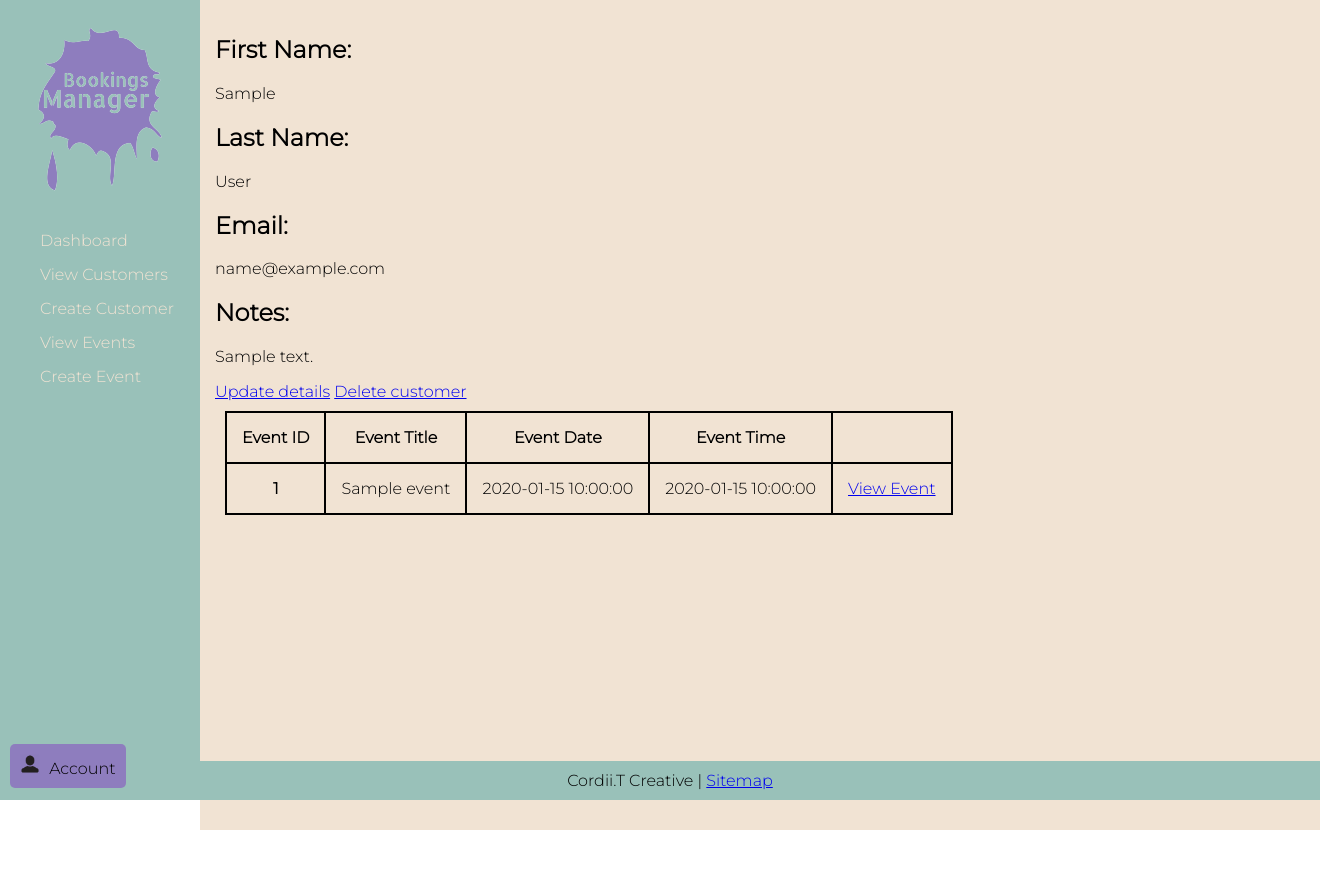
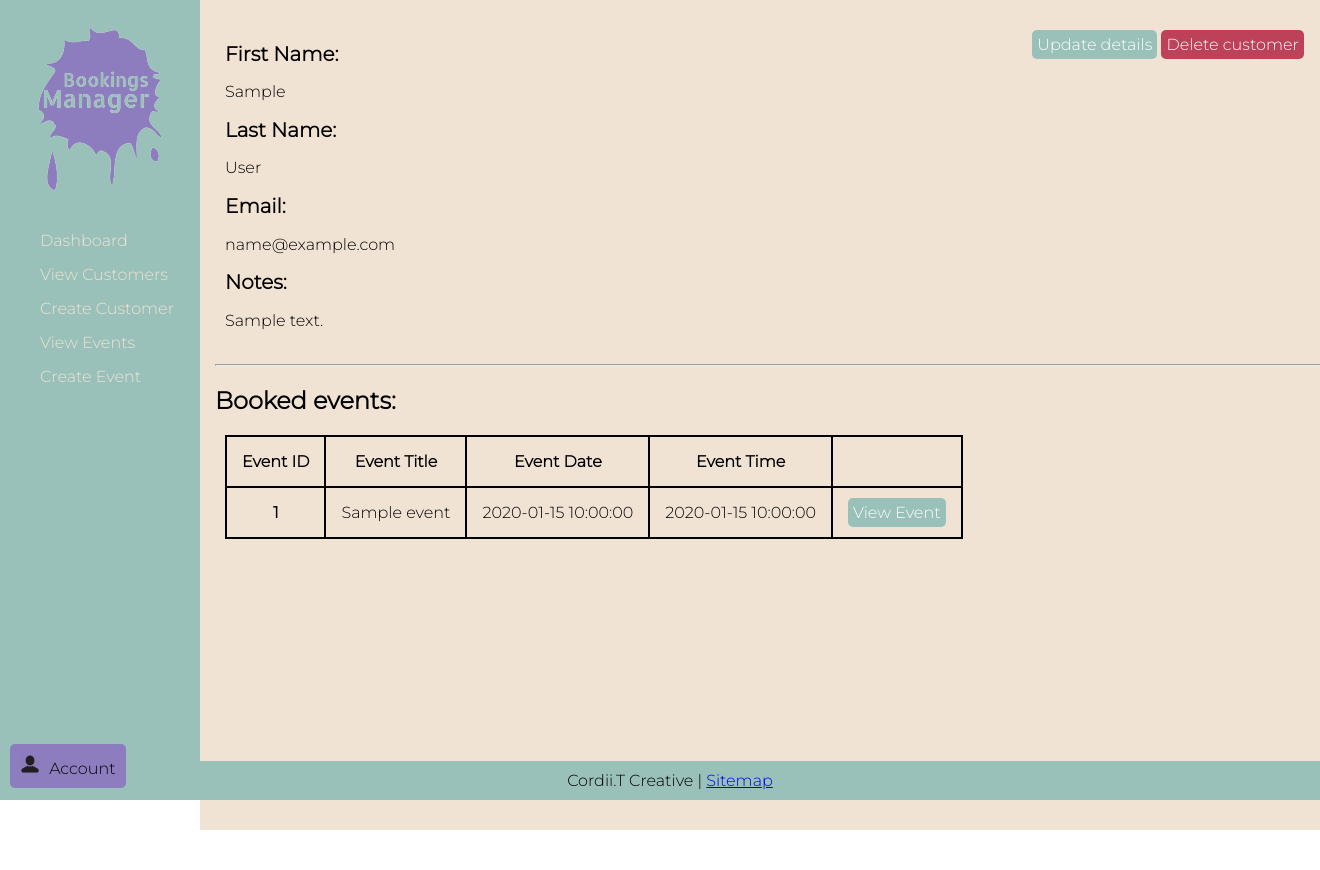
Before and after one commit to CordiiT14/Bookings_Manager, a Flask app: page /customers/1 in a window 1320 px wide. Run offline with Flask 2, Linux system fonts and the light colour scheme; a database or web service that is not in the repository returns one stand-in record (values such as "Sample title"); some libraries are stand-ins or nearby versions.

Commit message:
customer view site styled

```diff
--- a/static/style.css
+++ b/static/style.css
@@ -27,8 +27,10 @@ header img {
 }
 
 .side-bar a:hover {
-    color: #8E7DBE;
-    text-shadow: #D88C9A;
+    border-radius: 5px;
+    margin: 5px;
+    padding: 5px;
+    background-color: #D88C9A;
 }
 
 .account {
@@ -204,6 +206,11 @@ td {
     border-radius: 5px;
 }
 
+.view-customer:hover {
+    background-color: #8E7DBE;
+
+}
+
 .delete {
     text-decoration: none;
     background-color: #bd4158;
@@ -211,3 +218,28 @@ td {
     padding: 5px;
     border-radius: 5px;
 }
+
+.delete:hover {
+    background-color:#D88C9A;
+
+}
+
+/* CUSTOMER VIEW STYLING */
+
+.customer-details {
+    display:flex;
+    justify-content:space-between;
+}
+
+.action-buttons {
+    padding: 10px;
+    margin: 10px;
+}
+
+.customer {
+    padding: 10px;
+}
+
+.customer h2 {
+    font-size: 20px;
+}
--- a/templates/customers/view.html
+++ b/templates/customers/view.html
@@ -1,21 +1,26 @@
 {% extends 'base.html' %}
 {% block content %}
 
-<div>
+<div class="customer-details">
+    <div class="customer">
         <h2>First Name:</h2>
             {{ customer.first_name}}
         <h2>Last Name:</h2>
             {{ customer.last_name}}
         <h2>Email:</h2>
             {{ customer.email }}
+
         <h2>Notes:</h2>
             <p>{{ customer.notes }}</p>
 
-
-    <a class="button" href="/customers/{{customer.id}}/edit">Update details</a>
-    <a class="button" href="/customers/{{customer.id}}/delete">Delete customer</a>
         </div>
-
+        <div class="action-buttons">
+            <a class="view-customer" href="/customers/{{customer.id}}/edit">Update details</a>
+            <a class="delete" href="/customers/{{customer.id}}/delete">Delete customer</a>
+        </div>
+    </div>
+<hr>
+<h2>Booked events:</h2>
 <table>
     <thead>
         <tr>
@@ -32,7 +37,7 @@
                 <td>{{event.event_title}}</td>
                 <td>{{event.date}}</td>
                 <td>{{event.time}}</td>
-                <td><a href="/events/{{event.id}} ">View Event</a></td>
+                <td><a class="view-customer" href="/events/{{event.id}} ">View Event</a></td>
             </tr>
         {% endfor %}
     </tbody>
```
Lines whose indentation alone changed are shown as unchanged.
